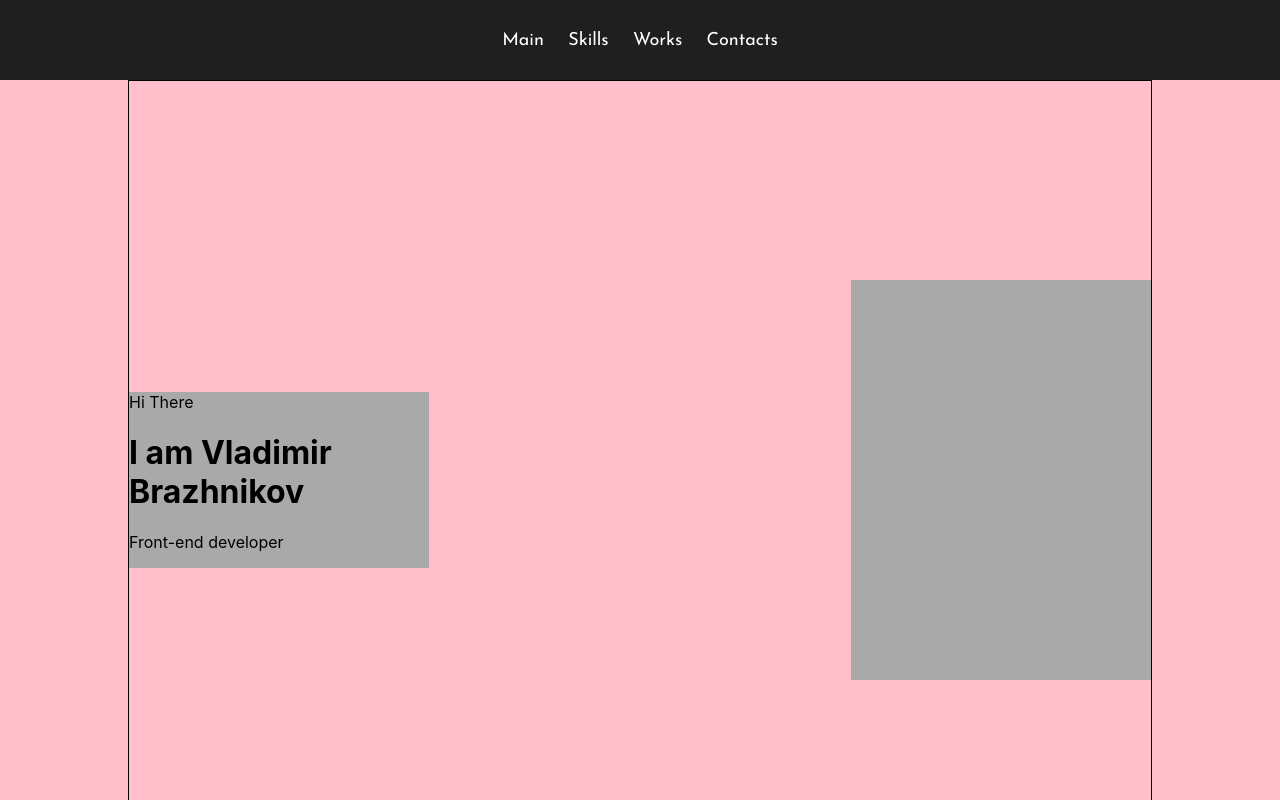
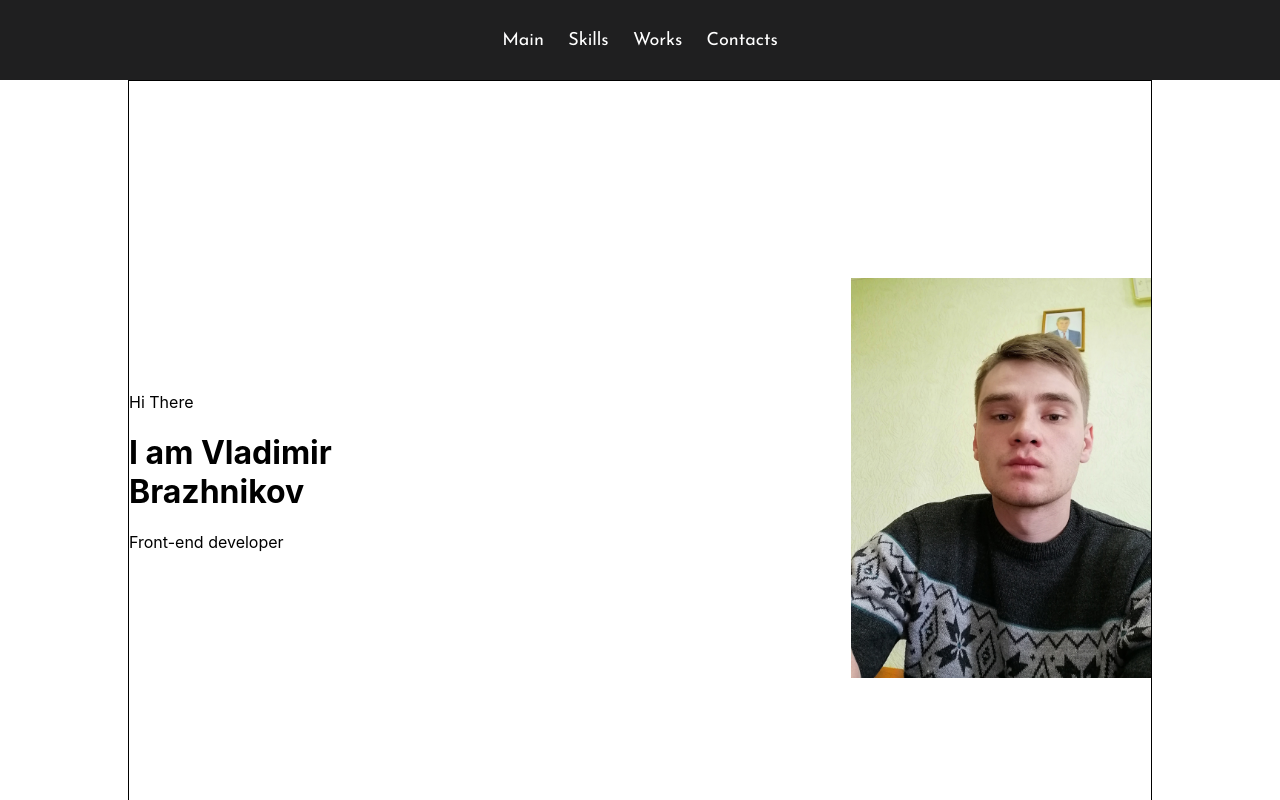
Before and after one commit to cros6y6raga/portfolio, a React (Create React App) app: page / in a window 1280 px wide. Shown: the top 800 px of the page. Built offline with nearby package versions, Linux system fonts and the light colour scheme.

Commit message:
I added my picture to the main

```diff
--- a/src/main/Main.module.css
+++ /dev/null
@@ -1,15 +0,0 @@
-.mainBlock {
-    height: 100vh;
-    background-color: pink;
-}
-
-.text {
-    width: 300px;
-    background-color: darkgrey;
-}
-
-.photo {
-    width: 300px;
-    height: 400px;
-    background-color: darkgrey;
-}
--- /dev/null
+++ b/src/main/Main.module.scss
@@ -0,0 +1,15 @@
+@import '../common/styles/sass/Variables';
+@import '../common/styles/sass/Mixins';
+
+.mainBlock {
+  height: 100vh;
+}
+
+.text {
+  width: 300px;
+}
+
+.mainImg {
+  width: 300px;
+  height: 400px;
+}
--- a/src/main/Main.tsx
+++ b/src/main/Main.tsx
@@ -1,8 +1,10 @@
 import React from 'react';
-import style from './Main.module.css';
+import style from './Main.module.scss';
 import styleContainer from '../common/styles/Container.module.css'
+import mainImage from '../assets/image/EhZRBnTnFcA.jpg';
 
 function Main() {
+
     return (
         <div className={style.mainBlock}>
             <div className={styleContainer.container}>
@@ -12,6 +14,7 @@ function Main() {
                     <p>Front-end developer</p>
                 </div>
                 <div className={style.photo}>
+                    <img className={style.mainImg} src={mainImage} alt=""/>
                 </div>
             </div>
         </div>
```
Also changed, not shown: src/assets/image/EhZRBnTnFcA.jpg (added).
